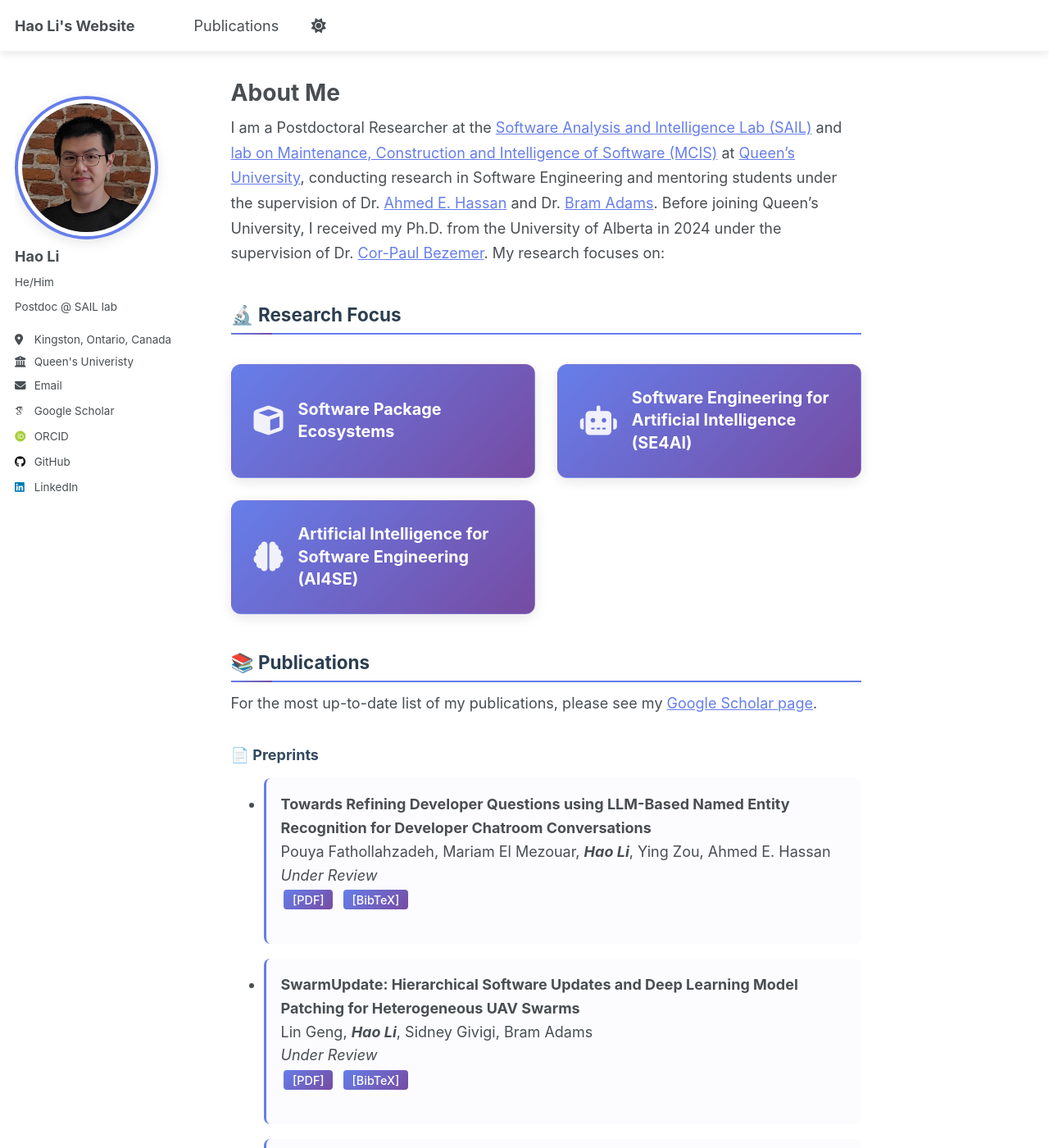
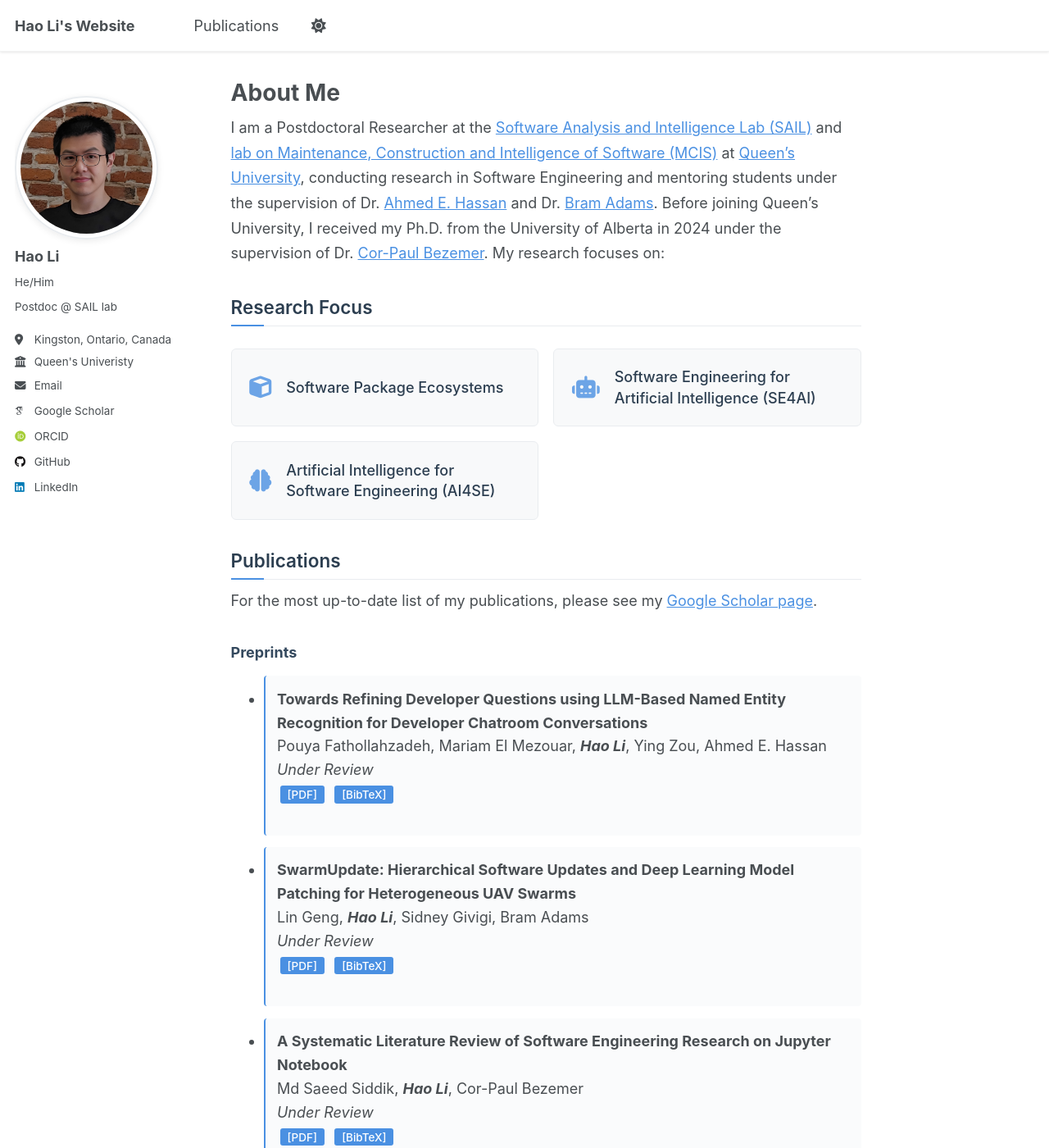
Before and after one commit to Leo-LiHao/Leo-LiHao.github.io, a Jekyll site: the page built from _pages/about.md, in a window 1280 px wide and 1400 px high. Shown: the whole window at 82% size. Built offline with Jekyll 4.4.1, drawn with Linux system fonts in a browser that asks for light colours; some web fonts are replaced; some of the changed text lies outside the part shown.

Commit message:
Refine styling to be more professional and academic
- Remove emojis from section headers for cleaner, professional appearance
- Replace bright gradients with subtle professional blue color scheme
- Reduce animation effects and make hover states more conservative
- Use lighter backgrounds and cleaner typography suitable for academic context
- Maintain improved structure while ensuring appropriate professional tone
- Keep research area cards but with understated styling

🤖 Generated with [Claude Code](https://claude.ai/code)

Co-Authored-By: Claude <noreply@anthropic.com>

```diff
--- a/_pages/about.md
+++ b/_pages/about.md
@@ -9,7 +9,7 @@ redirect_from:
 
 I am a Postdoctoral Researcher at the [Software Analysis and Intelligence Lab (SAIL)](https://sail.cs.queensu.ca/) and [lab on Maintenance, Construction and Intelligence of Software (MCIS)](https://mcis.cs.queensu.ca/) at [Queen’s University](https://www.queensu.ca/), conducting research in Software Engineering and mentoring students under the supervision of Dr. [Ahmed E. Hassan](https://scholar.google.com/citations?user=9hwXx34AAAAJ&hl=en) and Dr. [Bram Adams](https://scholar.google.com/citations?user=XS9QH_UAAAAJ&hl=en). Before joining Queen’s University, I received my Ph.D. from the University of Alberta in 2024 under the supervision of Dr. [Cor-Paul Bezemer](https://scholar.google.com/citations?user=8HgcKdoAAAAJ&hl=en). My research focuses on:
 
-## 🔬 Research Focus
+## Research Focus
 
 <div class="research-areas">
   <div class="research-item">
@@ -26,11 +26,11 @@ I am a Postdoctoral Researcher at the [Software Analysis and Intelligence Lab (S
   </div>
 </div>
 
-## 📚 Publications
+## Publications
 
 For the most up-to-date list of my publications, please see my [Google Scholar page](https://scholar.google.com/citations?user=3xI3QLsAAAAJ&hl=en).
 
-### 📄 Preprints
+### Preprints
 
 - **Towards Refining Developer Questions using LLM-Based Named Entity Recognition for Developer Chatroom Conversations**
   Pouya Fathollahzadeh, Mariam El Mezouar, ***Hao Li***, Ying Zou, Ahmed E. Hassan
@@ -52,7 +52,7 @@ For the most up-to-date list of my publications, please see my [Google Scholar p
   *Under Review*
   [[PDF]](https://leo-lihao.github.io/files/P4.pdf) [[BibTeX]](https://leo-lihao.github.io/files/P4.bib)
 
-### 📖 Journal Articles
+### Journal Articles
 
 - **Studying the Impact of TensorFlow and PyTorch Bindings on Machine Learning Software Quality**
   ***Hao Li***, Gopi Krishnan Rajbahadur, Cor-Paul Bezemer
@@ -74,25 +74,25 @@ For the most up-to-date list of my publications, please see my [Google Scholar p
   *IEEE Transactions on Software Engineering (TSE), 2023*
   [[PDF]](https://leo-lihao.github.io/files/J1.pdf) [[BibTeX]](https://leo-lihao.github.io/files/J1.bib)
 
-### 🏛️ Conference Papers
+### Conference Papers
 
 - **Software Engineering and Foundation Models: Insights from Industry Blogs Using a Jury of Foundation Models**
   ***Hao Li***, Cor-Paul Bezemer, Ahmed E. Hassan
   *IEEE/ACM 47th International Conference on Software Engineering: Software Engineering in Practice (ICSE-SEIP), 2025*
   [[PDF]](https://leo-lihao.github.io/files/C1.pdf) [[BibTeX]](https://leo-lihao.github.io/files/C1.bib)
 
-## 🤝 Academic Services
+## Academic Services
 
-### 🏆 Program Committee Member
+### Program Committee Member
 - The 39th IEEE/ACM International Conference on Automated Software Engineering (ASE), Artifact Evaluation Track, 2024.
 
-### 🎤 Invited Talks
+### Invited Talks
 - [Software Engineering and Foundation Models: Insights from Industry Blogs Using a Jury of Foundation Models](https://conf.researchr.org/details/icse-2025/icse-2025-software-engineering-in-practice/54/Software-Engineering-and-Foundation-Models-Insights-from-Industry-Blogs-Using-a-Jury), Software Engineering in Practice (SEIP), Presented at the 47th International Conference on Software Engineering (ICSE 2025).
 - [Bridging the Language Gap: An Empirical Study of Bindings for Open Source Machine Learning Libraries Across Software Package Ecosystems](https://conf.researchr.org/details/icse-2025/icse-2025-journal-first-papers/76/Bridging-the-Language-Gap-An-Empirical-Study-of-Bindings-for-Open-Source-Machine-Lea), Journal-First, Presented at the 47th International Conference on Software Engineering (ICSE 2025).
 - [Studying the Impact of TensorFlow and PyTorch Bindings on Machine Learning Software Quality](https://conf.researchr.org/details/icse-2025/icse-2025-journal-first-papers/1/Studying-the-Impact-of-TensorFlow-and-PyTorch-Bindings-on-Machine-Learning-Software-Q), Journal-First, Presented at the 47th International Conference on Software Engineering (ICSE 2025).
 - AIware Leadership Bootcamp 2024 [[Slides]](https://www.aiwarebootcamp.io/slides/2024_aiwarebootcamp_li_foundation_models_and_software_engineering.pdf) [[Video]](https://www.youtube.com/watch?v=gVwr3Q8YdXg) [[Link]](https://www.aiwarebootcamp.io/)
 
-### 📝 Journal Reviewer
+### Journal Reviewer
 
 - IEEE Transactions on Software Engineering (TSE).
 - Springer Empirical Software Engineering (EMSE).
--- a/_sass/_custom-enhancements.scss
+++ b/_sass/_custom-enhancements.scss
@@ -3,85 +3,85 @@
 /* Research areas styling */
 .research-areas {
   display: grid;
-  grid-template-columns: repeat(auto-fit, minmax(300px, 1fr));
-  gap: 1.5rem;
-  margin: 2rem 0;
+  grid-template-columns: repeat(auto-fit, minmax(280px, 1fr));
+  gap: 1rem;
+  margin: 1.5rem 0;
 }
 
 .research-item {
-  background: linear-gradient(135deg, #667eea 0%, #764ba2 100%);
-  color: white;
-  padding: 1.5rem;
-  border-radius: 12px;
+  background: #f8f9fa;
+  color: #2c3e50;
+  padding: 1.2rem;
+  border-radius: 6px;
   display: flex;
   align-items: center;
   gap: 1rem;
-  box-shadow: 0 4px 15px rgba(0,0,0,0.1);
-  transition: all 0.3s ease;
-  border: 1px solid rgba(255,255,255,0.1);
+  border: 1px solid #e9ecef;
+  transition: all 0.2s ease;
 
   &:hover {
-    transform: translateY(-2px);
-    box-shadow: 0 8px 25px rgba(0,0,0,0.15);
+    background: #f1f3f4;
+    border-color: #4a90e2;
   }
 
   i {
-    font-size: 2rem;
-    opacity: 0.9;
+    font-size: 1.5rem;
+    color: #4a90e2;
+    opacity: 0.8;
   }
 
   strong {
-    font-size: 1.1rem;
+    font-size: 1rem;
     line-height: 1.4;
+    font-weight: 500;
   }
 }
 
 /* Enhanced publication styling */
 .publications-section h3 {
-  border-left: 4px solid #667eea;
+  border-left: 3px solid #4a90e2;
   padding-left: 1rem;
   margin-top: 2rem;
 }
 
 /* Profile enhancement */
 .author__avatar img {
-  border: 4px solid #667eea;
-  box-shadow: 0 4px 15px rgba(0,0,0,0.1);
-  transition: all 0.3s ease;
+  border: 2px solid #e9ecef;
+  box-shadow: 0 2px 8px rgba(0,0,0,0.08);
+  transition: all 0.2s ease;
 
   &:hover {
-    transform: scale(1.05);
+    border-color: #4a90e2;
   }
 }
 
 /* Link styling improvements */
 a {
-  color: #667eea;
-  transition: color 0.3s ease;
+  color: #4a90e2;
+  transition: color 0.2s ease;
 
   &:hover {
-    color: #764ba2;
+    color: #2c5aa0;
   }
 }
 
 /* Enhanced button styling for PDF/BibTeX links */
 .publication-links a {
   display: inline-block;
-  background: linear-gradient(135deg, #667eea 0%, #764ba2 100%);
+  background: #4a90e2;
   color: white;
-  padding: 0.3rem 0.8rem;
-  border-radius: 6px;
-  margin-right: 0.5rem;
-  margin-bottom: 0.5rem;
-  font-size: 0.85rem;
+  padding: 0.25rem 0.7rem;
+  border-radius: 4px;
+  margin-right: 0.4rem;
+  margin-bottom: 0.4rem;
+  font-size: 0.8rem;
   font-weight: 500;
   text-decoration: none;
-  transition: all 0.3s ease;
-  box-shadow: 0 2px 8px rgba(0,0,0,0.1);
+  transition: all 0.2s ease;
+  box-shadow: 0 1px 3px rgba(0,0,0,0.1);
 
   &:hover {
-    transform: translateY(-1px);
-    box-shadow: 0 4px 12px rgba(0,0,0,0.15);
+    background: #2c5aa0;
     color: white;
     text-decoration: none;
   }
@@ -90,22 +90,23 @@ a {
 /* Enhanced section headers */
 .page__content h2 {
   color: #2c3e50;
-  border-bottom: 2px solid #667eea;
+  border-bottom: 1px solid #e9ecef;
   padding-bottom: 0.5rem;
-  margin-top: 2.5rem;
+  margin-top: 2rem;
   position: relative;
   display: flex;
   align-items: center;
   gap: 0.5rem;
+  font-weight: 600;
 
   &:before {
     content: "";
     position: absolute;
-    bottom: -2px;
+    bottom: -1px;
     left: 0;
-    width: 50px;
+    width: 40px;
     height: 2px;
-    background: linear-gradient(135deg, #667eea 0%, #764ba2 100%);
+    background: #4a90e2;
   }
 }
 
@@ -133,34 +134,33 @@ a {
 
 /* Publication entries styling */
 .page__content li {
-  background: rgba(102, 126, 234, 0.02);
-  padding: 1rem;
-  margin-bottom: 1rem;
-  border-radius: 8px;
-  border-left: 3px solid #667eea;
-  transition: all 0.3s ease;
+  background: #fafbfc;
+  padding: 0.8rem;
+  margin-bottom: 0.8rem;
+  border-radius: 4px;
+  border-left: 2px solid #4a90e2;
+  transition: all 0.2s ease;
 
   &:hover {
-    background: rgba(102, 126, 234, 0.05);
-    transform: translateX(5px);
+    background: #f5f6f7;
+    border-left-color: #2c5aa0;
   }
 }
 
 /* Style publication links within list items */
 .page__content li a {
-  background: linear-gradient(135deg, #667eea 0%, #764ba2 100%);
+  background: #4a90e2;
   color: white;
-  padding: 0.2rem 0.6rem;
-  border-radius: 4px;
-  font-size: 0.8rem;
+  padding: 0.15rem 0.5rem;
+  border-radius: 3px;
+  font-size: 0.75rem;
   font-weight: 500;
   text-decoration: none;
   margin: 0 0.2rem;
-  transition: all 0.3s ease;
+  transition: all 0.2s ease;
 
   &:hover {
-    transform: translateY(-1px);
-    box-shadow: 0 2px 8px rgba(0,0,0,0.15);
+    background: #2c5aa0;
     color: white;
     text-decoration: none;
   }
@@ -193,34 +193,31 @@ a {
   }
 
   .research-item {
-    background: linear-gradient(135deg, #34495e 0%, #2c3e50 100%);
-    border: 1px solid rgba(255,255,255,0.1);
+    background: #2c3e50;
+    border: 1px solid #34495e;
+    color: #ecf0f1;
+
+    i {
+      color: #74b9ff;
+    }
   }
 
   .page__content li {
-    background: rgba(255, 255, 255, 0.02);
+    background: rgba(255, 255, 255, 0.03);
+    border-left-color: #74b9ff;
 
     &:hover {
-      background: rgba(255, 255, 255, 0.05);
+      background: rgba(255, 255, 255, 0.06);
     }
   }
 }
 
 /* Improved navigation */
 .masthead {
-  box-shadow: 0 2px 10px rgba(0,0,0,0.1);
+  box-shadow: 0 1px 3px rgba(0,0,0,0.1);
 }
 
-/* Footer improvements */
-.page__footer {
-  background: linear-gradient(135deg, #667eea 0%, #764ba2 100%);
-  color: white;
-
-  a {
-    color: rgba(255,255,255,0.8);
-
-    &:hover {
-      color: white;
-    }
-  }
+/* Clean, professional styling */
+.page__content {
+  font-family: -apple-system, BlinkMacSystemFont, "Segoe UI", Roboto, sans-serif;
 }
```
